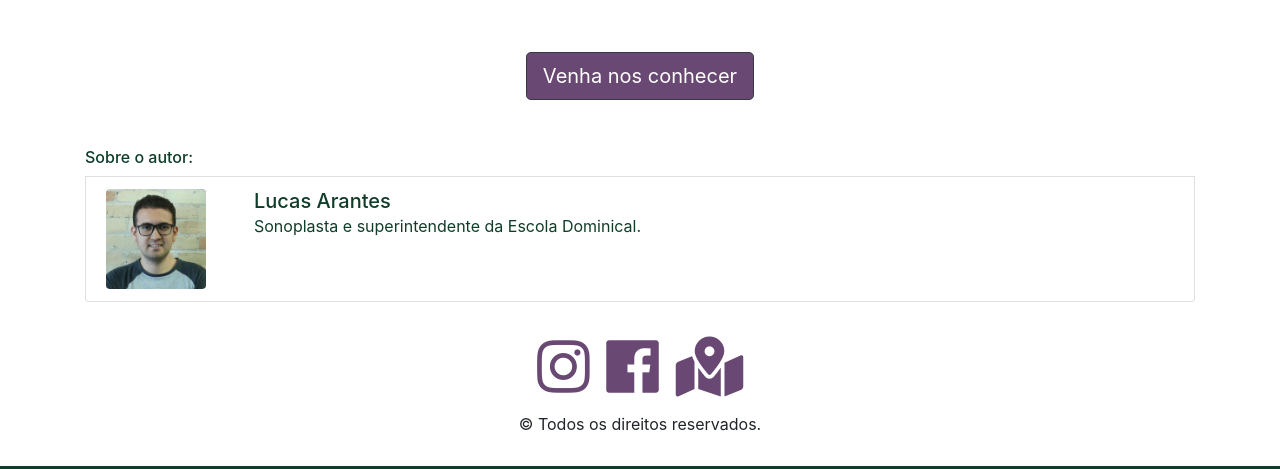
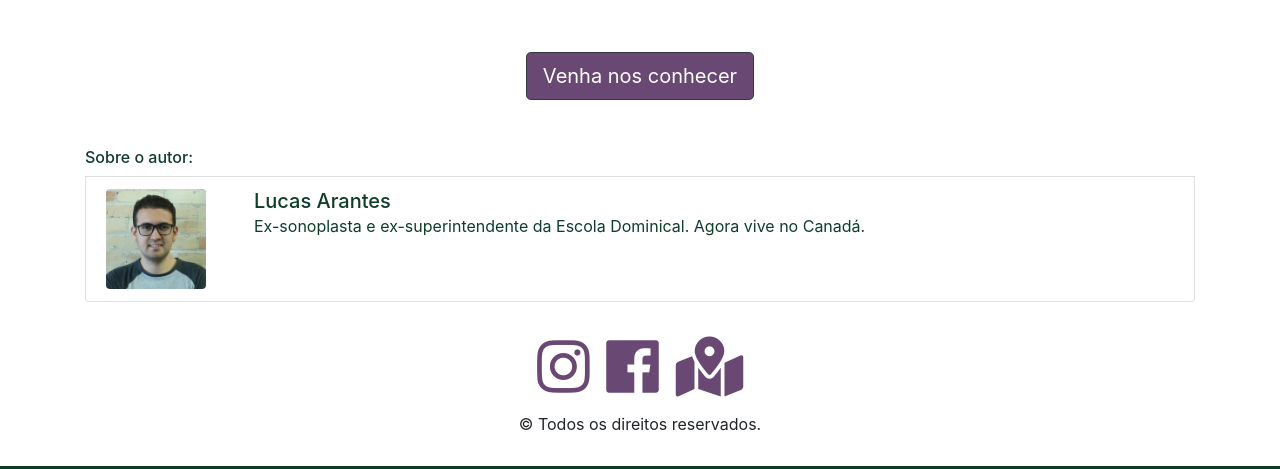
Before and after one commit to lucasprag/ipbpedronunes, a Jekyll site: the page built from _posts/2014-12-25-uma-familia-no-natal.md, in a window 1280 px wide. Shown: the part 1491-1960 px from the top of the page. Built offline with Jekyll 4.4.1, drawn with Linux system fonts in a browser that asks for light colours; nearby versions of some CDN libraries.

Commit message:
change lucas bio

```diff
--- a/_config.yml
+++ b/_config.yml
@@ -19,7 +19,7 @@ sass:
 authors:
   lucas:
     name: Lucas Arantes
-    bio: Sonoplasta e superintendente da Escola Dominical.
+    bio: Ex-sonoplasta e ex-superintendente da Escola Dominical. Agora vive no Canadá.
     photo: lucas.jpg
 
   milton:
```
